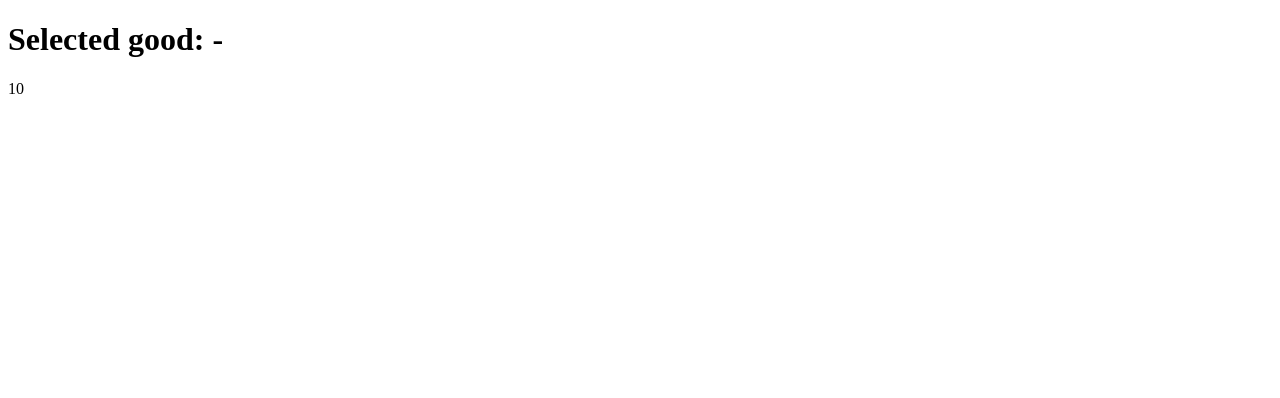
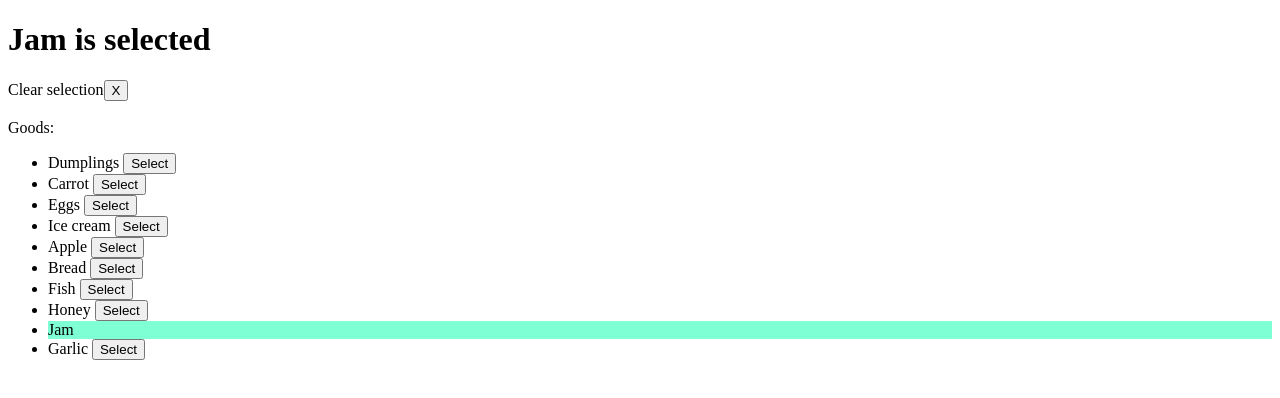
Before and after one commit to mate-academy/react_goods-selector, a React (Create React App) app: page / in a window 1280 px wide. Shown: the top 398 px of the page. Built offline with nearby package versions, Linux system fonts and the light colour scheme.

Commit message:
Solution

```diff
--- a/package.json
+++ b/package.json
@@ -10,6 +10,7 @@
     "@types/react": "^17.0.15",
     "@types/react-dom": "^17.0.9",
     "bulma": "^0.9.3",
+    "classnames": "^2.3.1",
     "node-sass": "^6.0.1",
     "react": "^17.0.2",
     "react-dom": "^17.0.2",
--- a/src/App.scss
+++ b/src/App.scss
@@ -1 +1,14 @@
 // styles go here
+.list {
+  &__item {
+    &--selected {
+      background-color: aquamarine;
+    }
+  }
+}
+
+.button {
+  &__clear {
+    display: inline-block;
+  }
+}
--- a/src/App.tsx
+++ b/src/App.tsx
@@ -1,4 +1,6 @@
 import React from 'react';
+// import classNames from 'classnames';
+// import { isPropertySignature } from 'typescript';
 import './App.scss';
 
 const goodsFromServer: string[] = [
@@ -14,11 +16,74 @@ const goodsFromServer: string[] = [
   'Garlic',
 ];
 
-const App: React.FC = () => (
-  <div className="App">
-    <h1>Selected good: -</h1>
-    {goodsFromServer.length}
-  </div>
-);
+type State = {
+  selectedGood: string;
+};
+
+class App extends React.Component<{}, State> {
+  state = {
+    selectedGood: 'Jam',
+  };
+
+  selectGood = (currentGood: string) => {
+    this.setState({ selectedGood: currentGood });
+  };
+
+  clearGood = () => {
+    this.setState({ selectedGood: '' });
+  };
+
+  render() {
+    const { selectedGood } = this.state;
+
+    return (
+      <div className="App">
+        <h1>
+          {selectedGood
+            ? (`${selectedGood} is selected`)
+            : ('No goods selected')}
+        </h1>
+        {selectedGood && (
+          <>
+            Clear selection
+            <button
+              type="button"
+              onClick={this.clearGood}
+              className="button__clear"
+            >
+              X
+            </button>
+          </>
+        )}
+
+        <br />
+        <br />
+        Goods:
+        <br />
+        <ul>
+          {goodsFromServer.map(good => (
+            <li
+              key={good}
+              className={`list__item ${selectedGood === good
+                ? 'list__item--selected'
+                : ''
+              }`}
+            >
+              {good}
+              {'   '}
+              {selectedGood === good
+                ? ''
+                : (
+                  <button type="button" onClick={() => this.selectGood(good)}>
+                    Select
+                  </button>
+                )}
+            </li>
+          ))}
+        </ul>
+      </div>
+    );
+  }
+}
 
 export default App;
```
Also changed, not shown: 1 other file (tests, documents, lock files or other folders).
